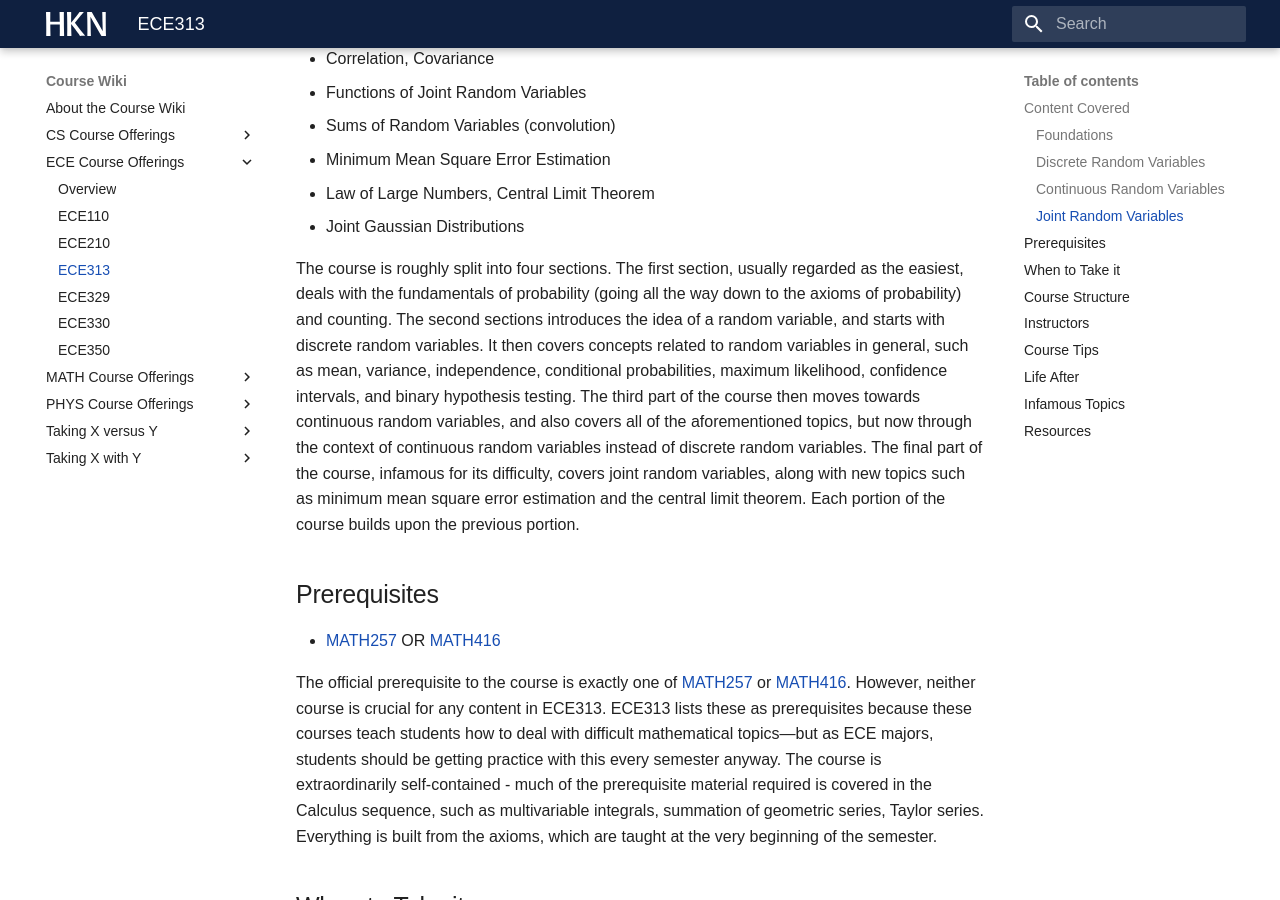
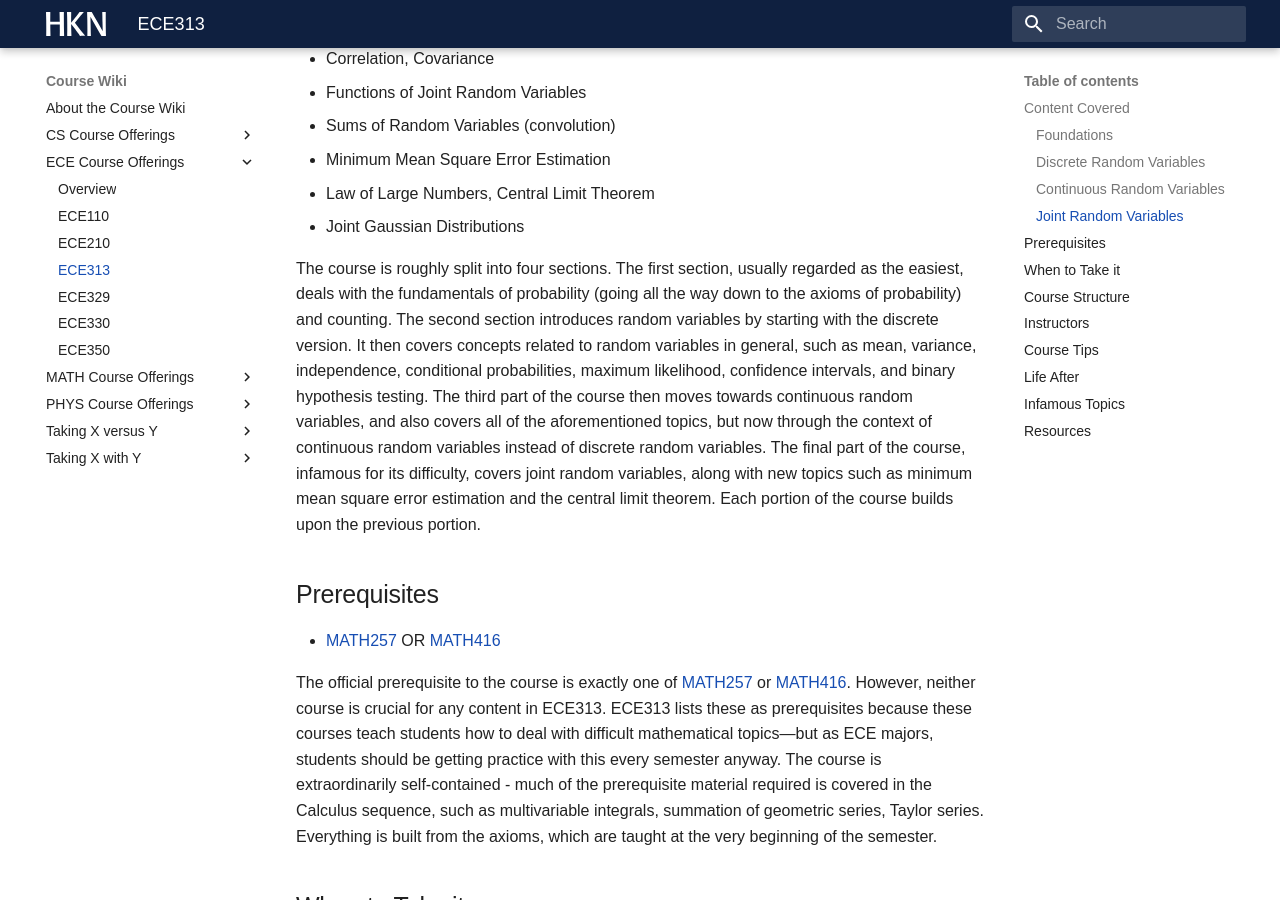
Before and after one commit to hkn-alpha/wiki, an MkDocs documentation site: the page built from docs/Course Wiki/ECE Course Offerings/ECE313.md, in a window 1280 px wide and 900 px high, scrolled down 909 px. Built offline with MkDocs 1.6.1 and Material for MkDocs 9.7.7, drawn with Linux system fonts in a browser that asks for light colours; some web fonts are replaced.

Commit message:
Addressed comments

```diff
--- a/docs/Course Wiki/ECE Course Offerings/ECE313.md
+++ b/docs/Course Wiki/ECE Course Offerings/ECE313.md
@@ -26,7 +26,7 @@ ECE313 (Probability with Engineering Applications) is a 3-credit-hour course tha
 - Law of Large Numbers, Central Limit Theorem
 - Joint Gaussian Distributions
 
-The course is roughly split into four sections. The first section, usually regarded as the easiest, deals with the fundamentals of probability (going all the way down to the axioms of probability) and counting. The second sections introduces the idea of a random variable, and starts with discrete random variables. It then covers concepts related to random variables in general, such as mean, variance, independence, conditional probabilities, maximum likelihood, confidence intervals, and binary hypothesis testing. The third part of the course then moves towards continuous random variables, and also covers all of the aforementioned topics, but now through the context of continuous random variables instead of discrete random variables. The final part of the course, infamous for its difficulty, covers joint random variables, along with new topics such as minimum mean square error estimation and the central limit theorem. Each portion of the course builds upon the previous portion.
+The course is roughly split into four sections. The first section, usually regarded as the easiest, deals with the fundamentals of probability (going all the way down to the axioms of probability) and counting. The second section introduces random variables by starting with the discrete version. It then covers concepts related to random variables in general, such as mean, variance, independence, conditional probabilities, maximum likelihood, confidence intervals, and binary hypothesis testing. The third part of the course then moves towards continuous random variables, and also covers all of the aforementioned topics, but now through the context of continuous random variables instead of discrete random variables. The final part of the course, infamous for its difficulty, covers joint random variables, along with new topics such as minimum mean square error estimation and the central limit theorem. Each portion of the course builds upon the previous portion.
 
 ## Prerequisites
 
```
